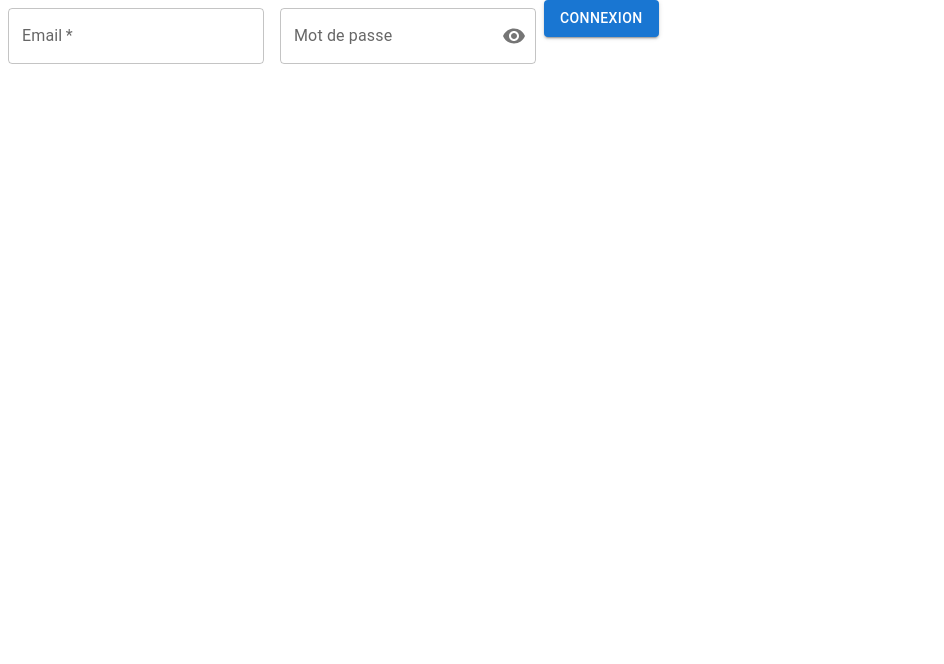
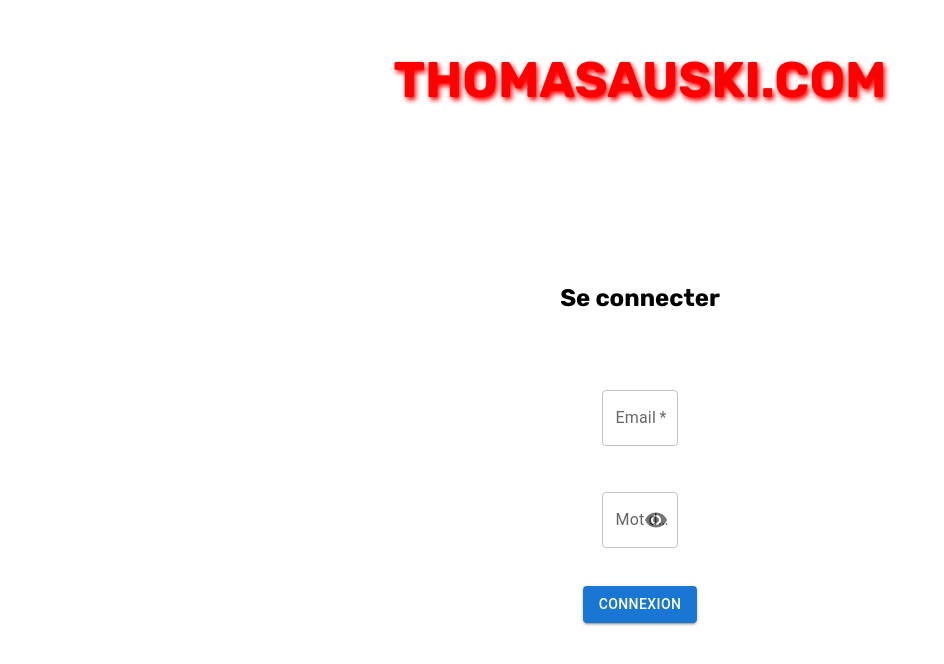
Before and after one commit to theo-code33/CRUD-Partiel-Ski, a React (Create React App) app in the folder app/: page /shop in a window 1280 px wide. Shown: the top 664 px of the page, without its empty margins (0-944 px from the left). Built offline with nearby package versions, Linux system fonts and the light colour scheme.

Commit message:
[UPDATE] Add Shop Layout to connect page

```diff
--- a/app/src/app/pages/admin/ConnectPage.jsx
+++ b/app/src/app/pages/admin/ConnectPage.jsx
@@ -1,12 +1,16 @@
 import { useEffect, useState } from "react";
 import shopService from "../../../setup/services/shop.service";
 import ConnectFormShop from "../../components/shop/ConnectFormShop";
+import ShopLayout from "../../layout/ShopLayout";
 
-const ConnectPage = () => {
+const ConnectPage = ({setShopID}) => {
     return (
-        <>
-            <ConnectFormShop/>
-        </>
+        <ShopLayout>
+            <section className="connect-page">
+                <h1>Se connecter</h1>
+                <ConnectFormShop setShopID={setShopID}/>
+            </section>
+        </ShopLayout>
      );
 }
 
```
